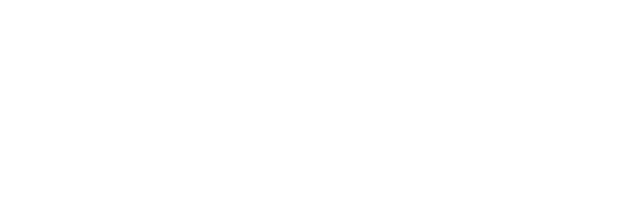
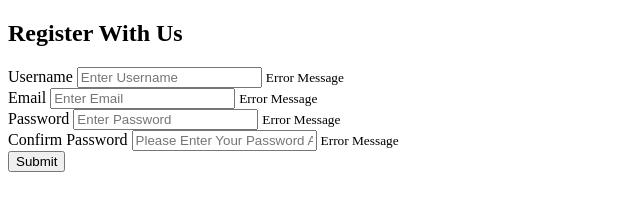
Before and after one commit to Josh363/js-form-validator, a plain HTML site: page index.html in a window 1280 px wide. Shown: the whole page, without its empty margins (0-640 px from the left). Drawn offline with Linux system fonts and the light colour scheme.

Commit message:
feat: added HTML outline

```diff
--- a/index.html
+++ b/index.html
@@ -8,7 +8,34 @@
   </head>
   <body>
     <div class="container">
-      <form id="form" class="form"></form>
+      <form id="form" class="form">
+        <h2>Register With Us</h2>
+        <div class="form-control">
+          <label for="username">Username</label>
+          <input type="text" id="username" placeholder="Enter Username" />
+          <small>Error Message</small>
+        </div>
+        <div class="form-control">
+          <label for="email">Email</label>
+          <input type="text" id="email" placeholder="Enter Email" />
+          <small>Error Message</small>
+        </div>
+        <div class="form-control">
+          <label for="password">Password</label>
+          <input type="password" id="password" placeholder="Enter Password" />
+          <small>Error Message</small>
+        </div>
+        <div class="form-control">
+          <label for="password2">Confirm Password</label>
+          <input
+            type="password"
+            id="password2"
+            placeholder="Please Enter Your Password Again"
+          />
+          <small>Error Message</small>
+        </div>
+        <button type="submit">Submit</button>
+      </form>
     </div>
 
     <script src="script.js"></script>
```
